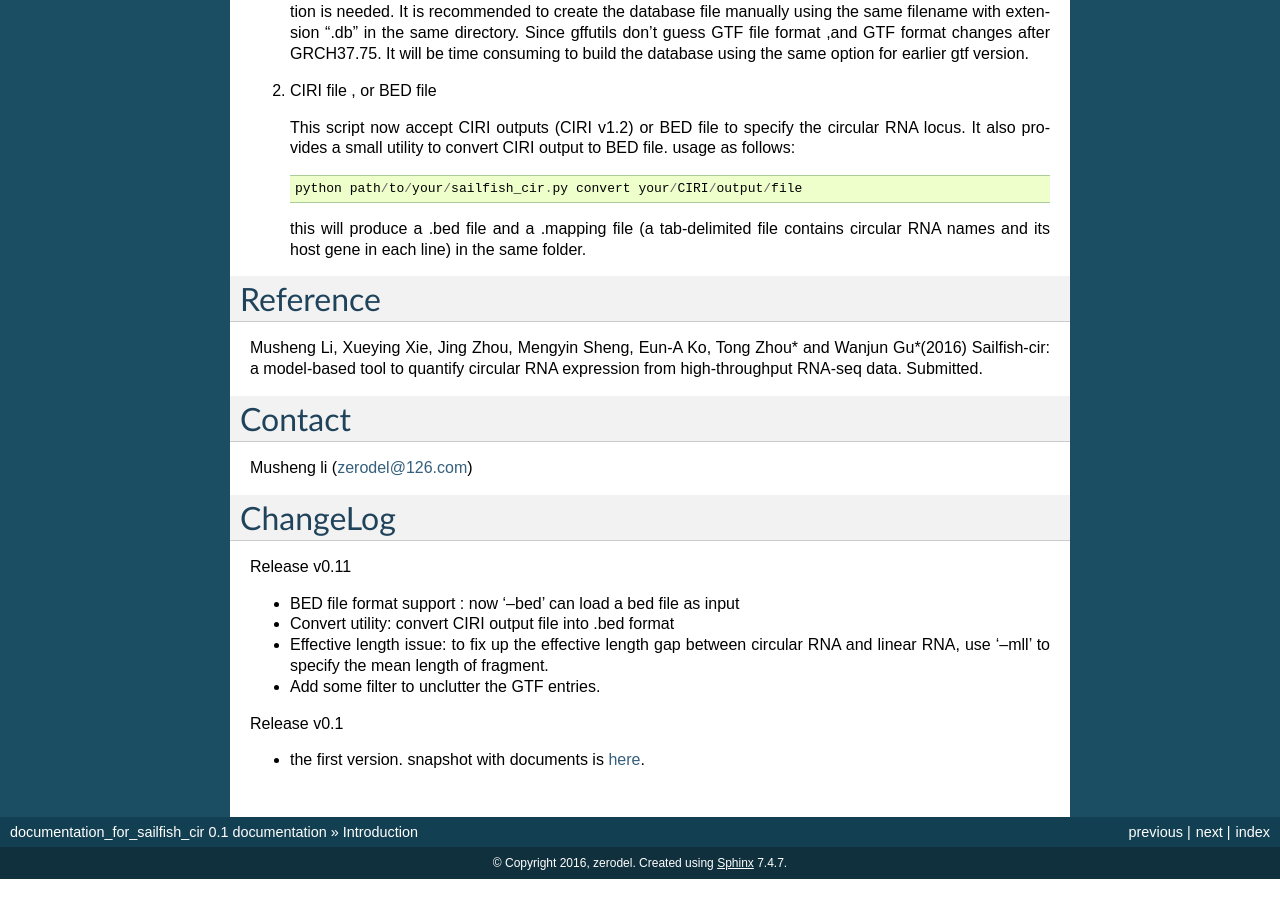
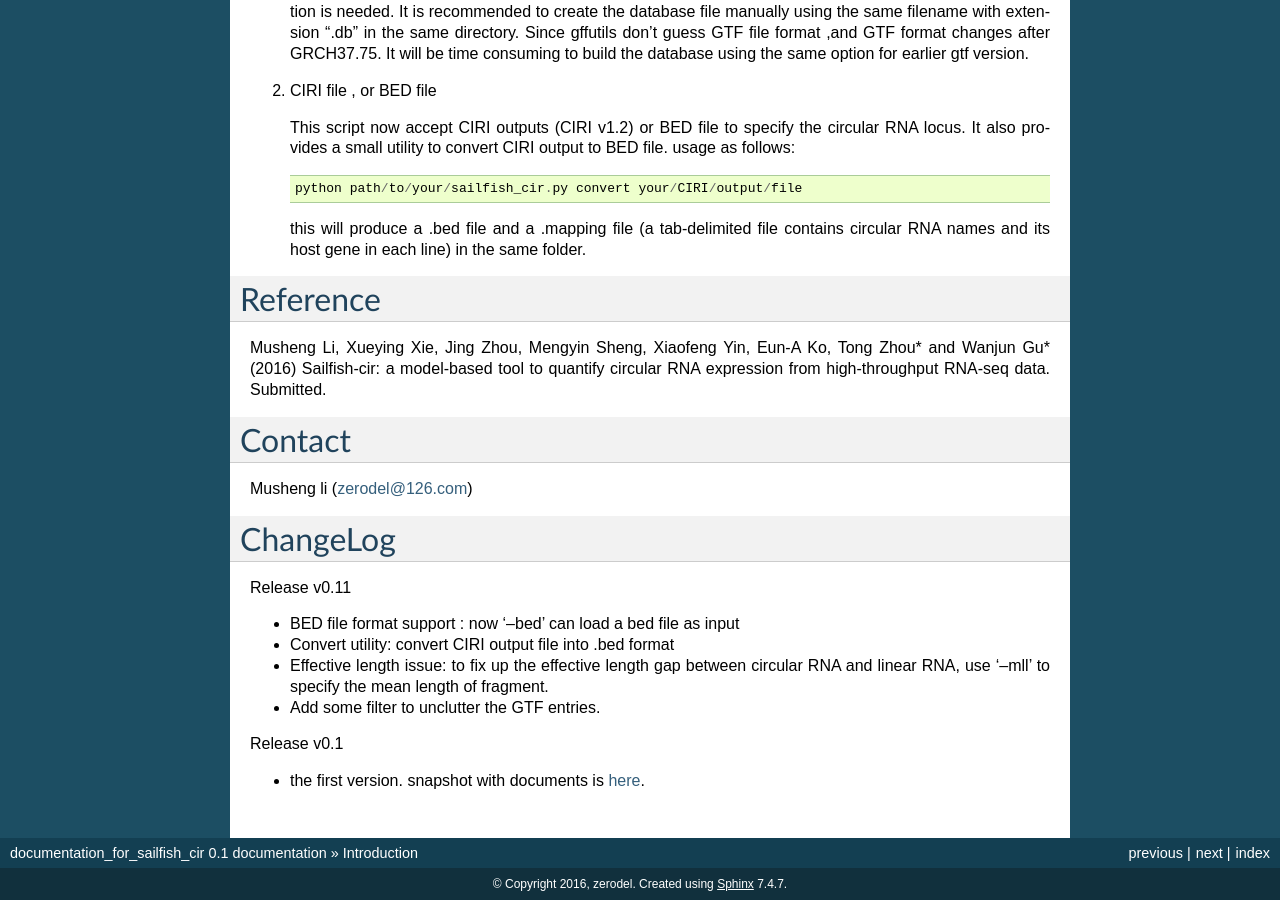
Before and after one commit to zerodel/sailfish-cir, a Sphinx documentation site: the page built from docs/main.rst, in a window 1280 px wide and 900 px high, scrolled down 1223 px. Built offline with Sphinx 7.4.7, drawn with Linux system fonts in a browser that asks for light colours; before the commit the page ends 2102 px from its top, so only the background shows below that; some of the changed text lies outside the part shown.

Commit message:
some fix

```diff
--- a/docs/main.rst
+++ b/docs/main.rst
@@ -103,9 +103,10 @@ Notes
 Reference
 ---------
 
-Musheng Li, Xueying Xie, Jing Zhou, Mengyin Sheng, Eun-A Ko, Tong Zhou\*
-and Wanjun Gu\*(2016) Sailfish-cir: a model-based tool to quantify
-circular RNA expression from high-throughput RNA-seq data. Submitted.
+Musheng Li, Xueying Xie, Jing Zhou, Mengyin Sheng, Xiaofeng Yin, Eun-A
+Ko, Tong Zhou\* and Wanjun Gu\*(2016) Sailfish-cir: a model-based tool
+to quantify circular RNA expression from high-throughput RNA-seq data.
+Submitted.
 
 Contact
 -------
```
Also changed, not shown: other parts of docs/main.rst (+1 -1 lines), docs/main.md (+2 -2 lines), readme.md (+1 -2 lines), 5 other files.
